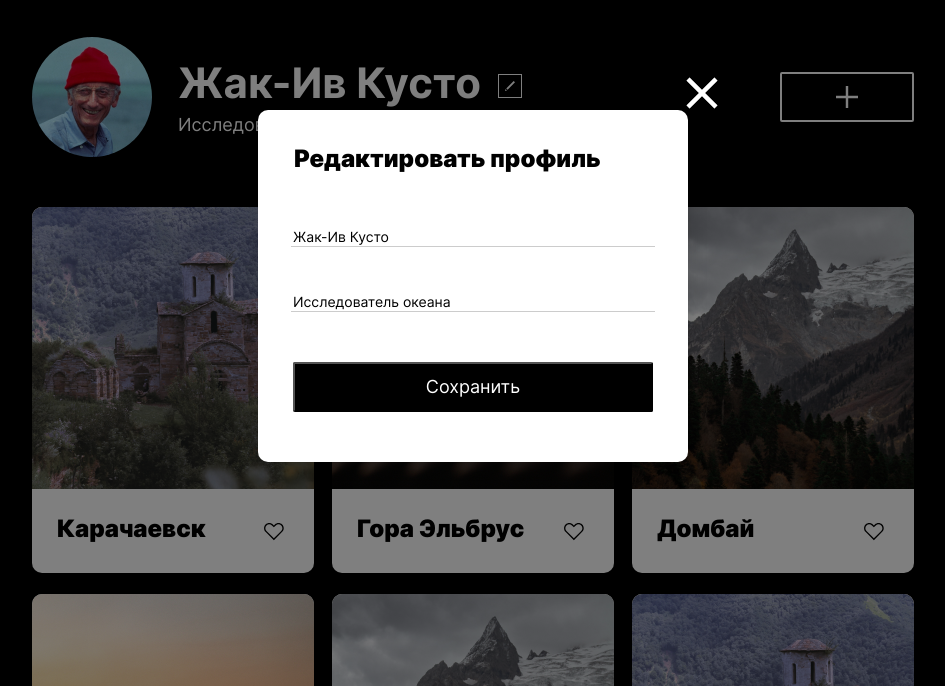
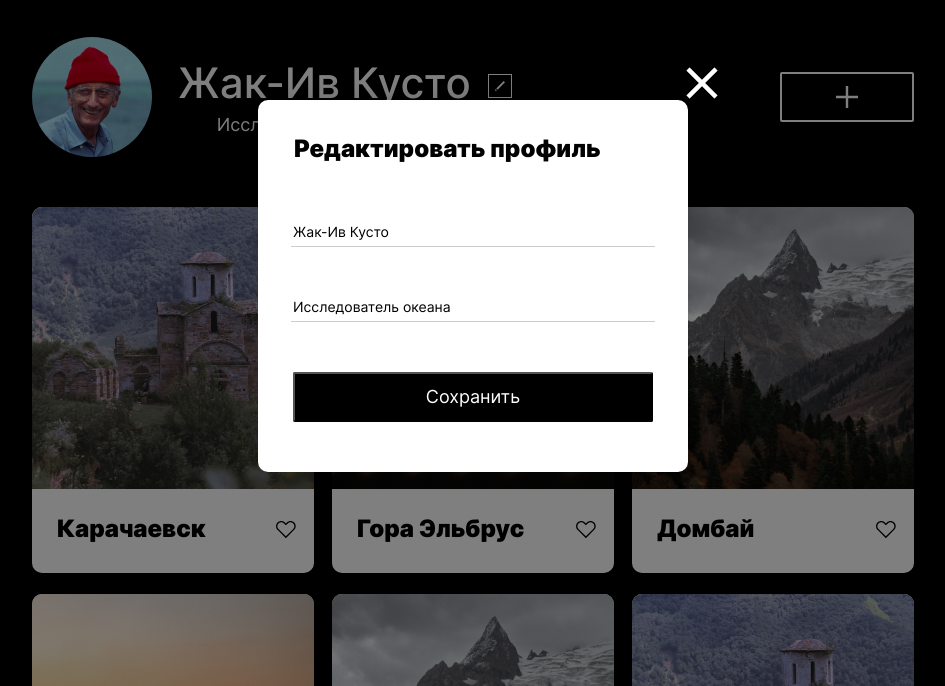
Before and after one commit to vansedov/mesto, a plain HTML site: page index.html in a window 1280 px wide. Both pictures are taken after a click on the button 676 px from the left and 199 px from the top of the page. Shown: the part 114-800 px from the top of the page, without its empty margins (167-1112 px from the left). Drawn offline with Linux system fonts and the light colour scheme; files whose address does not match are found by name.

Commit message:
features

```diff
--- /dev/null
+++ b/blocks/element/__items/element__items.css
@@ -0,0 +1,3 @@
+.element__items {
+  display: flex;
+}
--- a/blocks/element/__like/element__like.css
+++ b/blocks/element/__like/element__like.css
@@ -6,10 +6,8 @@
   width: 20px;
   height: 19px;
   border: none;
-  position: absolute;
-  bottom: 31px;
-  right: 30px;
-
+  align-self: center;
+  margin-right: 18px;
 }
 
 .element__like:hover {
--- a/blocks/popup/__input-subname/popup__input-subname.css
+++ /dev/null
@@ -1,20 +0,0 @@
-.popup__input-subname {
-  width: 360px;
-  margin: 45px auto 0;
-  border: none;
-  border-bottom: 1px solid rgba(0, 0, 0, 0.2);
-  outline: none;
-  font-family: 'Inter', 'Arial', sans-serif;
-  font-style: normal;
-  font-weight: normal;
-  font-size: 14px;
-  line-height: 17px;
-  color: #000000;
-}
-
-@media screen and (max-width: 320px) {
-  .popup__input-subname {
-    max-width: 238px;
-  }
-
-}
--- a/blocks/popup/__input-name/popup__input-name.css
+++ b/blocks/popup/__input/popup__input.css
@@ -1,5 +1,6 @@
-.popup__input-name {
+.popup__input {
   width: 360px;
+  height: 27px;
   margin: 0 auto;
   border: none;
   border-bottom: 1px solid rgba(0, 0, 0, 0.2);
@@ -12,8 +13,12 @@
 
 }
 
+.popup__input:last-of-type {
+  margin-top: 45px;
+}
+
 @media screen and (max-width: 320px) {
-  .popup__input-name {
+  .popup__input {
     max-width: 238px;
   }
 
--- /dev/null
+++ b/blocks/profile/__edits/profile__edits.css
@@ -0,0 +1,7 @@
+.profile__edits {
+  width: 100%;
+  display: flex;
+  flex-wrap: wrap;
+  margin-top: 18px;
+
+}
--- a/blocks/profile/__info/profile__info.css
+++ b/blocks/profile/__info/profile__info.css
@@ -1,10 +1,6 @@
 .profile__info {
   max-width: 345px;
   width: 100%;
-  height: 77px;
-  display: flex;
-  flex-wrap: wrap;
-  margin-top: 18px;
 }
 
 @media screen and (max-width: 768px) {
--- a/blocks/profile/__name/profile__name.css
+++ b/blocks/profile/__name/profile__name.css
@@ -1,6 +1,5 @@
 .profile__name {
   max-width: 350px;
-  height: 43px;
   font-family: 'Inter', 'Arial', sans-serif;
   font-style: normal;
   font-weight: 500;
@@ -11,7 +10,7 @@
 
 }
 
-@media screen and (max-width: 768px) {
+@media screen and (max-width: 820px) {
   .profile__name {
     text-align: center;
     font-size: 27px;
@@ -21,7 +20,6 @@
 
 @media screen and (max-width: 320px) {
   .profile__name {
-    font-size: 27px;
     max-width: 200px;
     height: 38px;
     margin-left: 30px;
--- a/blocks/profile/__subname/profile__subname.css
+++ b/blocks/profile/__subname/profile__subname.css
@@ -1,20 +1,20 @@
 .profile__subname {
-  max-width: 318px;
-  height: 18px;
+  max-width: 280px;
   font-family: 'Inter', 'Arial', sans-serif;
   font-style: normal;
-  font-weight: normal;
+  font-weight: 400;
   font-size: 18px;
   line-height: 22px;
   color: #FFFFFF;
   margin-left: 0;
   margin-bottom: 0;
   margin-top: 0;
+  text-align: center;
 }
 
 @media screen and (max-width: 768px) {
   .profile__subname {
-    margin: auto;
+    margin: 0 auto;
   }
 }
 
--- a/fonts/inter.css
+++ b/fonts/inter.css
@@ -12,8 +12,8 @@
   font-style:  normal;
   font-weight: 500;
   font-display: swap;
-  src: url("Inter-Bold.woff2?v=3.13") format("woff2"),
-       url("Inter-Bold.woff?v=3.13") format("woff");
+  src: url("Inter-Medium.woff2") format("woff2"),
+       url("Inter-Medium.woff") format("woff");
 }
 
 @font-face {
--- a/index.html
+++ b/index.html
@@ -15,8 +15,10 @@
       <section class="profile">
         <img src="./images/image.jpg" class="profile__avatar" alt="Аватарка">
         <div class="profile__info">
+          <div class="profile__edits">
             <h1 class="profile__name">Жак-Ив Кусто</h1>
           <button type="button" id="button" value="Редактировать" class="profile__edit-button"></button>
+          </div>
           <p class="profile__subname">Исследователь океана</p>
         </div>
         <button type="button" class="profile__add-button"></button>
@@ -24,33 +26,45 @@
       <section class="elements">
         <div class="element__item">
           <img class="element__photo" src="./images/kirill-pershin-1088404-unsplash.jpg" alt="Карачаевск">
+          <div class="element__items">
             <h2 class="element__name">Карачаевск</h2>
             <button type="button" class="element__like"></button>
           </div>
+        </div>
         <div class="element__item">
           <img class="element__photo" src="./images/kirill-pershin-1404681-unsplash.jpg" alt="Гора Эльбрус">
+          <div class="element__items">
             <h2 class="element__name">Гора Эльбрус</h2>
             <button type="button" class="element__like"></button>
           </div>
+        </div>
         <div class="element__item">
           <img class="element__photo" src="./images/kirill-pershin-1556355-unsplash.jpg" alt="Домбай">
+          <div class="element__items">
             <h2 class="element__name">Домбай</h2>
             <button type="button" class="element__like"></button>
           </div>
+        </div>
         <div class="element__item">
           <img class="element__photo" src="./images/kirill-pershin-1404681-unsplash.jpg" alt="Гора Эльбрус">
+          <div class="element__items">
             <h2 class="element__name">Гора Эльбрус</h2>
             <button type="button" class="element__like"></button>
           </div>
+        </div>
         <div class="element__item">
           <img class="element__photo" src="./images/kirill-pershin-1556355-unsplash.jpg" alt="Домбай">
+          <div class="element__items">
             <h2 class="element__name">Домбай</h2>
             <button type="button" class="element__like"></button>
           </div>
+        </div>
         <div class="element__item">
           <img class="element__photo" src="./images/kirill-pershin-1088404-unsplash.jpg" alt="Карачаево-Черкессия">
+          <div class="element__items">
             <h2 class="element__name">Карачаево-Черкессия</h2>
             <button type="button" class="element__like"></button>
+          </div>
         </div>
       </section>
     </main>
@@ -62,8 +76,8 @@
     <form class="popup__container" name="popup">
       <button class="popup__close-button" type="button"><img class="popup__close-icon" src="./images/plusik.svg" alt="Закрыть"></button>
       <h2 class="popup__title">Редактировать профиль</h2>
-      <input type="text" name="name" class="popup__input-name"  id="input-name" placeholder="Имя">
-      <input type="text" name="job" class="popup__input-subname" id="input-job" placeholder="Работа">
+      <input type="text" name="name" class="popup__input popup__input_name" id="input-name" placeholder="Имя">
+      <input type="text" name="job" class="popup__input popup__input_subname" id="input-job" placeholder="Работа">
       <button type="submit" class="popup__save-button">Сохранить</button>
     </form>
   </section>
--- a/pages/index.css
+++ b/pages/index.css
@@ -7,11 +7,13 @@
 @import url(../blocks/profile/__avatar/profile__avatar.css);
 @import url(../blocks/profile/__edit-button/profile__edit-button.css);
 @import url(../blocks/profile/__info/profile__info.css);
+@import url(../blocks/profile/__edits/profile__edits.css);
 @import url(../blocks/profile/__name/profile__name.css);
 @import url(../blocks/profile/__subname/profile__subname.css);
 @import url(../blocks/profile/__add-button/profile__add-button.css);
 @import url(../blocks/elements/elements.css);
 @import url(../blocks/element/__item/element__item.css);
+@import url(../blocks/element/__items/element__items.css);
 @import url(../blocks/element/__photo/element__photo.css);
 @import url(../blocks/element/__name/element__name.css);
 @import url(../blocks/element/__like/element__like.css);
@@ -20,8 +22,7 @@
 @import url(../blocks/popup/popup.css);
 @import url(../blocks/popup/__container/popup__container.css);
 @import url(../blocks/popup/__title/popup__title.css);
-@import url(../blocks/popup/__input-name/popup__input-name.css);
-@import url(../blocks/popup/__input-subname/popup__input-subname.css);
+@import url(../blocks/popup/__input/popup__input.css);
 @import url(../blocks/popup/__save-button/popup__save-button.css);
 @import url(../blocks/popup/__close-button/popup__close-button.css);
 @import url(../blocks/popup/__close-icon/popup__close-icon.css);
--- a/scripts/index.js
+++ b/scripts/index.js
@@ -2,8 +2,8 @@ const popup = document.querySelector('.popup');
 const popupOpenButton = document.querySelector('.profile__edit-button');
 const popupCloseButton = popup.querySelector('.popup__close-button');
 const formSubmit = document.querySelector('.popup__container');
-const inputName = document.querySelector('.popup__input-name');
-const inputSubname = document.querySelector('.popup__input-subname');
+const inputName = document.querySelector('.popup__input_name');
+const inputSubname = document.querySelector('.popup__input_subname');
 const profileName = document.querySelector('.profile__name');
 const profileSubname = document.querySelector('.profile__subname');
 
@@ -40,7 +40,8 @@ const popupCloseByClickOnOverlay = (event) => {
   popupClose(event);
 }
 
-const submitForm = (event) =>{
+const submitForm = (event) => {
+  event.preventDefault();
   saveUserData();
   popupClose(event);
 }
```
Also changed, not shown: blocks/profile/__name/Inter-Black.woff2 (renamed from fonts/Inter-Black.woff2), fonts/Inter-Medium.woff (added), fonts/Inter-Medium.woff2 (added). Lines whose indentation alone changed are shown as unchanged.
